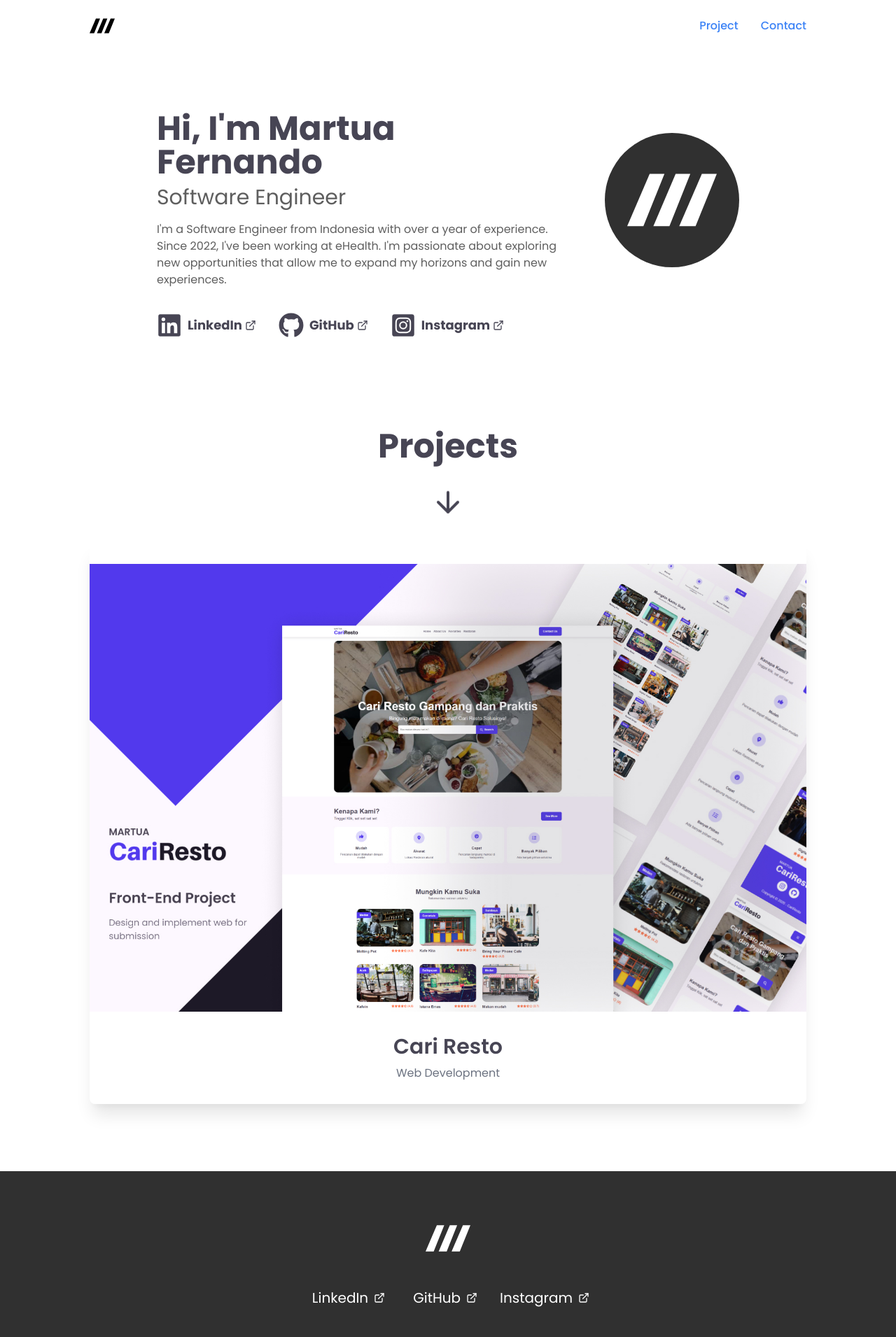
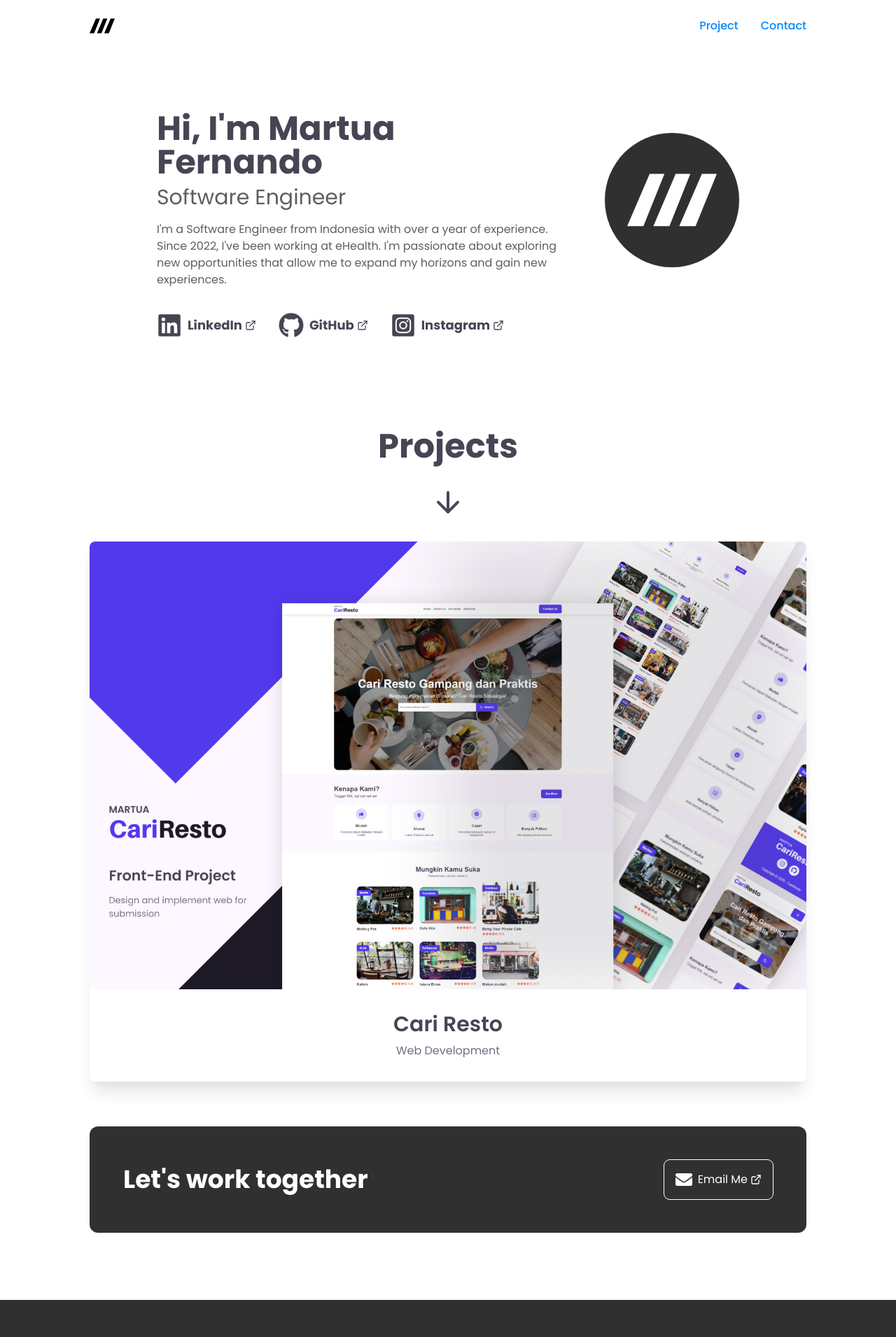
Before and after one commit to martuafernando/martuafernando.github.io, a Next.js app: page / in a window 1280 px wide. Shown: the top 1911 px of the page at 70% size. Built offline with nearby package versions, Linux system fonts and the light colour scheme.

Commit message:
chore: Add CallToActionComponent and update home page layout

```diff
--- a/src/app/page.tsx
+++ b/src/app/page.tsx
@@ -2,10 +2,11 @@
 
 import CommonLayout from "@/presentation/layout/common-layout";
 import Image from "next/image";
-import { FaGithub, FaLinkedin, FaInstagramSquare } from "react-icons/fa";
+import { FaGithub, FaLinkedin, FaInstagramSquare, FaEnvelope } from "react-icons/fa";
 import { FiExternalLink, FiArrowDown } from "react-icons/fi";
 import Link from "next/link";
 import ProjectList from "@/presentation/components/project-list";
+import CallToActionComponent from "@/presentation/components/call-to-action-component";
 
 export default function Home() {
   return (
@@ -36,6 +37,7 @@ export default function Home() {
         </div>
         <div className="flex flex-wrap mt-8 gap-x-8 gap-y-4 font-bold text-lg">
           <Link
+            key="linkedin"
             href="https://linkedin.com/in/martuafernando"
             className="flex items-center"
             target="_blank"
@@ -76,6 +78,24 @@ export default function Home() {
         <FiArrowDown size={48} className="mx-auto mt-8 animate-upDown" />
         <ProjectList />
       </section>
+
+      <section className="py-8 max-w-5xl mx-auto">
+        <CallToActionComponent
+          title="Let's work together"
+          links={[
+            <Link
+              key="email"
+              href="mailto:mailto:fernandosibarani45@gmail.com"
+              className="flex items-center outline outline-1 p-4 rounded-lg bg-black text-white"
+            >
+              <FaEnvelope size={24} />
+              <span className="flex items-center ml-2 gap-1 relative after:content-[''] after:absolute after:w-full after:h-[1px] after:bg-black after:left-0 after:bottom-[-2px] after:scale-x-0 hover:after:scale-x-100 after:transition-transform after:origin-right after:hover:origin-left after:duration-300">
+                Email Me <FiExternalLink size={16} />
+              </span>
+            </Link>,
+          ]}
+        />
+      </section>
     </CommonLayout>
   );
 }
--- /dev/null
+++ b/src/presentation/components/call-to-action-component.tsx
@@ -0,0 +1,17 @@
+import { ReactNode } from "react";
+
+interface CallToActionComponentProps {
+  title: string;
+  links: ReactNode[];
+}
+
+export default function CallToActionComponent(props: Readonly<CallToActionComponentProps>) {
+  return (
+    <div className="mx-auto text-center flex justify-between items-center bg-black text-white p-12 rounded-xl">
+      <h2 className="text-4xl font-bold">{props.title}</h2>
+      <div className="flex justify-center gap-8">
+        {props.links}
+      </div>
+    </div>
+  );
+}
--- a/src/presentation/components/project-list.tsx
+++ b/src/presentation/components/project-list.tsx
@@ -3,7 +3,7 @@
 
 import React, { useEffect, useRef } from "react";
 import { useProjects } from "@/presentation/contexts/project-context";
-import ProjectThumbnail from "@/presentation/components/project-thumbnail";
+import { ProjectThumbnail, ProjectThumbnailSkeleton } from "@/presentation/components/project-thumbnail";
 
 const ProjectList: React.FC = () => {
   const { projects, loading } = useProjects();
@@ -35,7 +35,13 @@ const ProjectList: React.FC = () => {
   }, [projects]);
 
   if (loading) {
-    return <div>Loading...</div>;
+    return (
+      <>
+        <ProjectThumbnailSkeleton />
+        <ProjectThumbnailSkeleton />
+        <ProjectThumbnailSkeleton />
+      </>
+    );
   }
 
   return (
--- a/src/presentation/components/project-thumbnail.tsx
+++ b/src/presentation/components/project-thumbnail.tsx
@@ -18,7 +18,7 @@ const ProjectThumbnail: React.ForwardRefExoticComponent<
     <Link
       ref={ref}
       href={props.href}
-      className="block rounded-lg mt-8 text-center transition-all cursor-pointer duration-1000 ease-in-out py-8 overflow-hidden relative group"
+      className="block rounded-lg mt-8 text-center transition-all cursor-pointer duration-1000 ease-in-out pb-8 overflow-hidden relative group"
     >
       <Image
         className="mx-auto duration-1000 scale-95"
@@ -47,4 +47,12 @@ const ProjectThumbnail: React.ForwardRefExoticComponent<
   );
 });
 
-export default ProjectThumbnail;
+const ProjectThumbnailSkeleton = () => (
+  <div className="animate-pulse rounded-lg mt-8 text-center pb-8 overflow-hidden">
+    <div className="bg-gray-300 h-96 w-full"></div>
+    <div className="mt-8 bg-gray-300 h-8 w-3/4 mx-auto"></div>
+    <div className="mt-2 bg-gray-300 h-6 w-1/2 mx-auto"></div>
+  </div>
+);
+
+export {ProjectThumbnail, ProjectThumbnailSkeleton};
--- a/tailwind.config.ts
+++ b/tailwind.config.ts
@@ -13,13 +13,20 @@ const config: Config = {
           "conic-gradient(from 180deg at 50% 50%, var(--tw-gradient-stops))",
       },
       colors: {
+        'blue-100': '#cce7ff',
+        'blue-200': '#99cfff',
+        'blue-300': '#66b8ff',
+        'blue-400': '#33a0ff',
+        'blue-500': '#0088FF',
+        'blue-600': '#006dcc',
+        'blue-700': '#005299',
+        'blue-800': '#001b33',
         'black': '#303030',
         'black-400': '#5e5e5e',
         'white': '#ffffff',
         'primary': '#333333',
         'secondary': '#708090',
         'background': '#fffffff',
-      }
       },
       keyframes: {
         upDown: {
@@ -28,7 +35,8 @@ const config: Config = {
         },
       },
       animation: {
-      upDown: 'upDown 3s infinite ease-in-out', // Change duration to 3 seconds
+        upDown: 'upDown 3s infinite ease-in-out',
+      },
     },
   },
   plugins: [],
```
Lines whose indentation alone changed are shown as unchanged.
